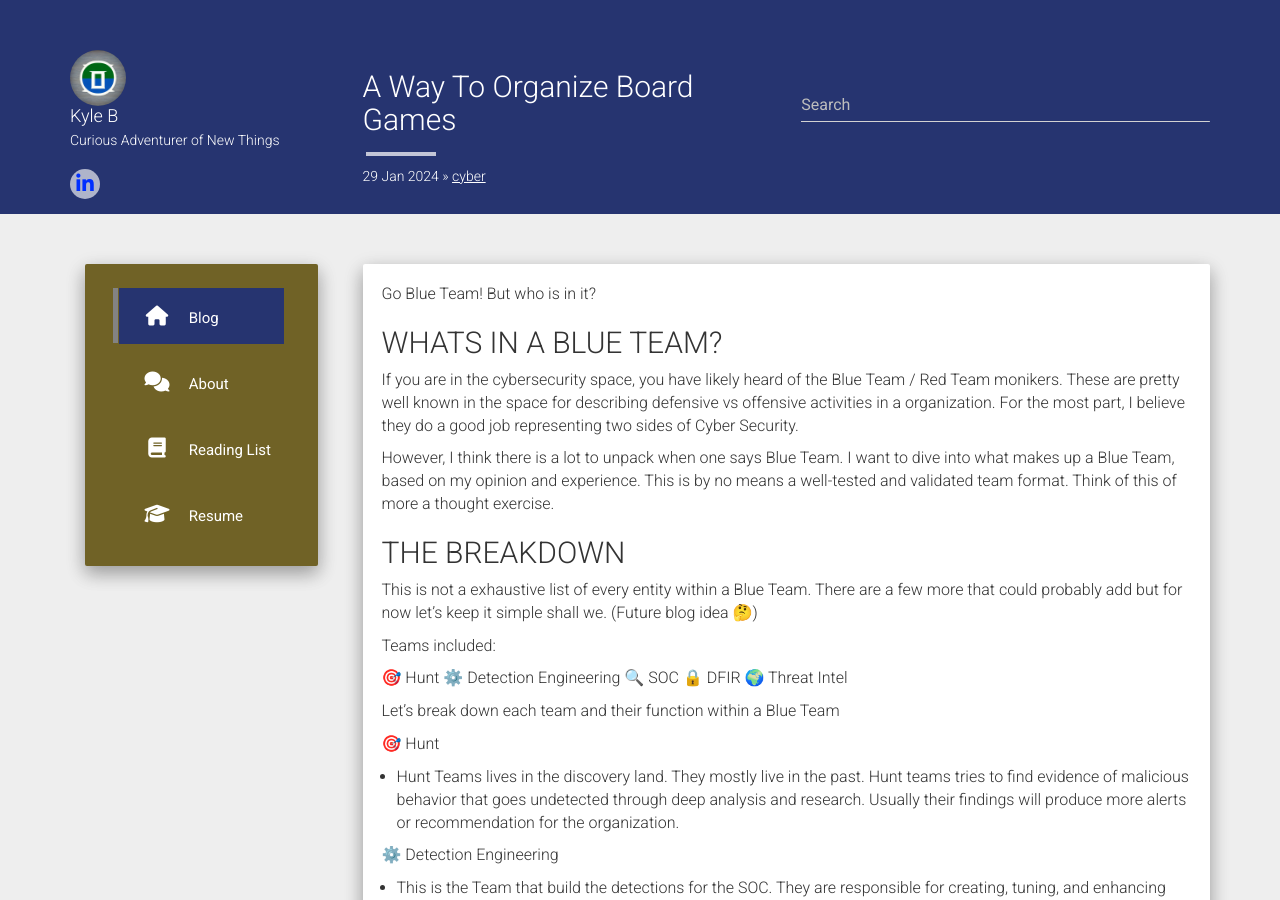
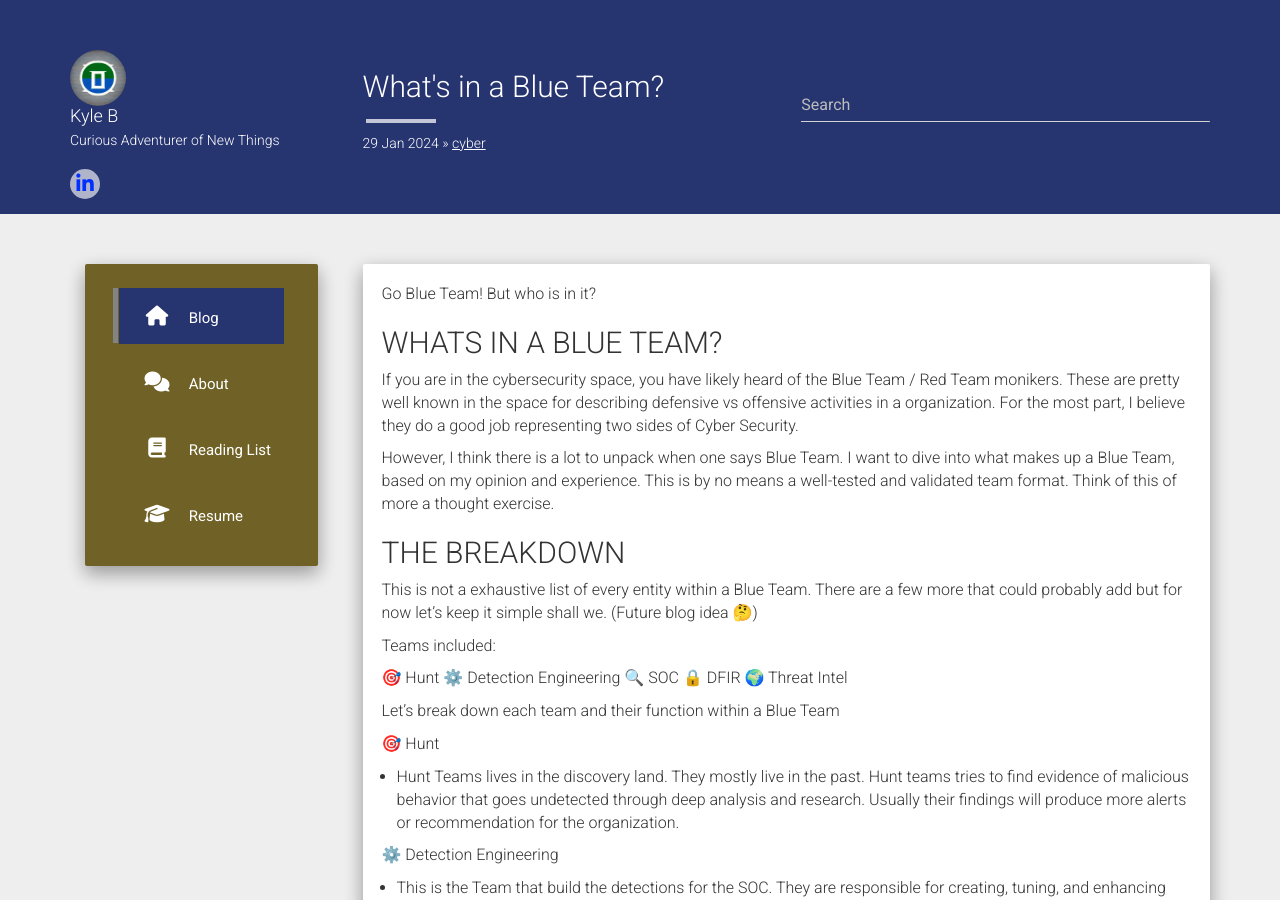
Before and after one commit to azotheblue/blog, a Jekyll site: the page built from _posts/2024-01-29-Blue-Team-Dive.md, in a window 1280 px wide and 900 px high. Built offline with Jekyll 4.4.1, drawn with Linux system fonts in a browser that asks for light colours; nearby versions of some CDN libraries.

Commit message:
Update 2024-01-29-Blue-Team-Dive.md

```diff
--- a/_posts/2024-01-29-Blue-Team-Dive.md
+++ b/_posts/2024-01-29-Blue-Team-Dive.md
@@ -1,6 +1,6 @@
 ---
 layout: post
-title: A Way To Organize Board Games
+title: What's in a Blue Team?
 date: 2024-01-29 17:00:00
 categories: cyber
 excerpt_separator: <!--more-->
```
